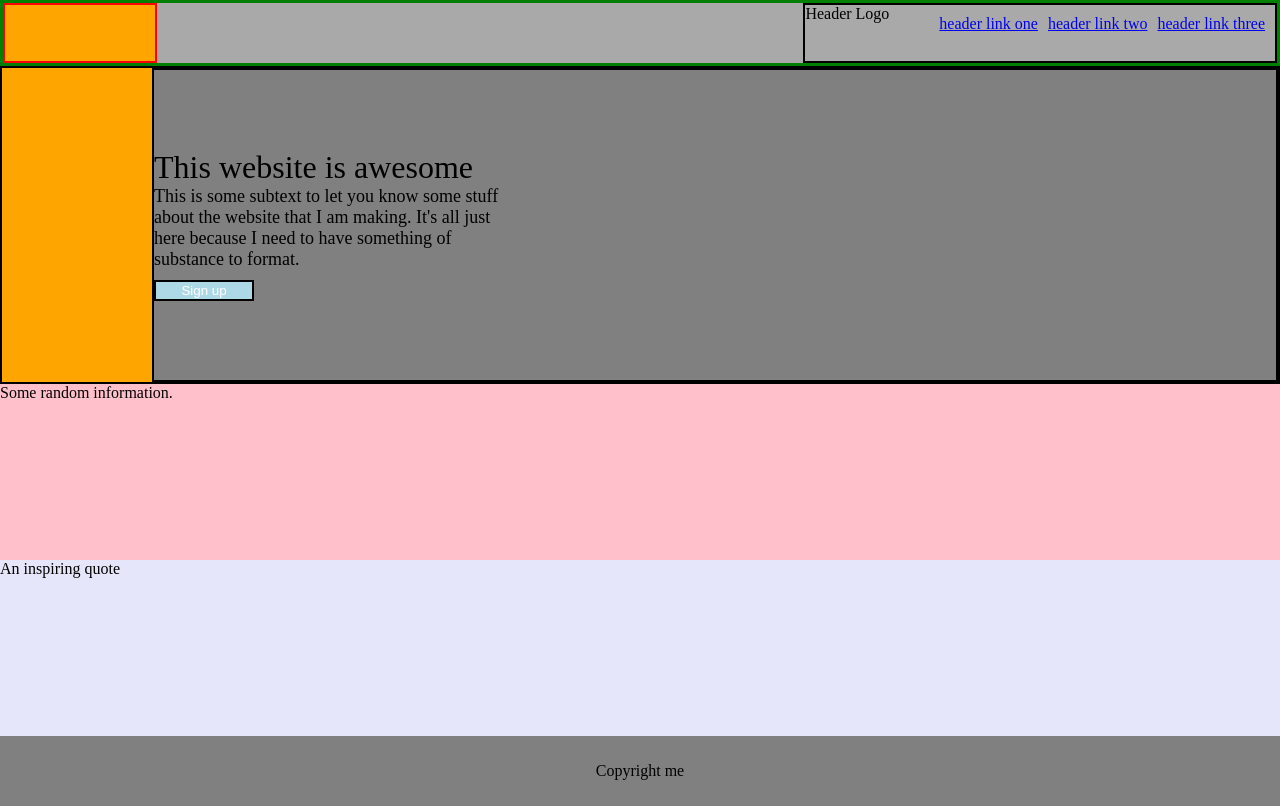
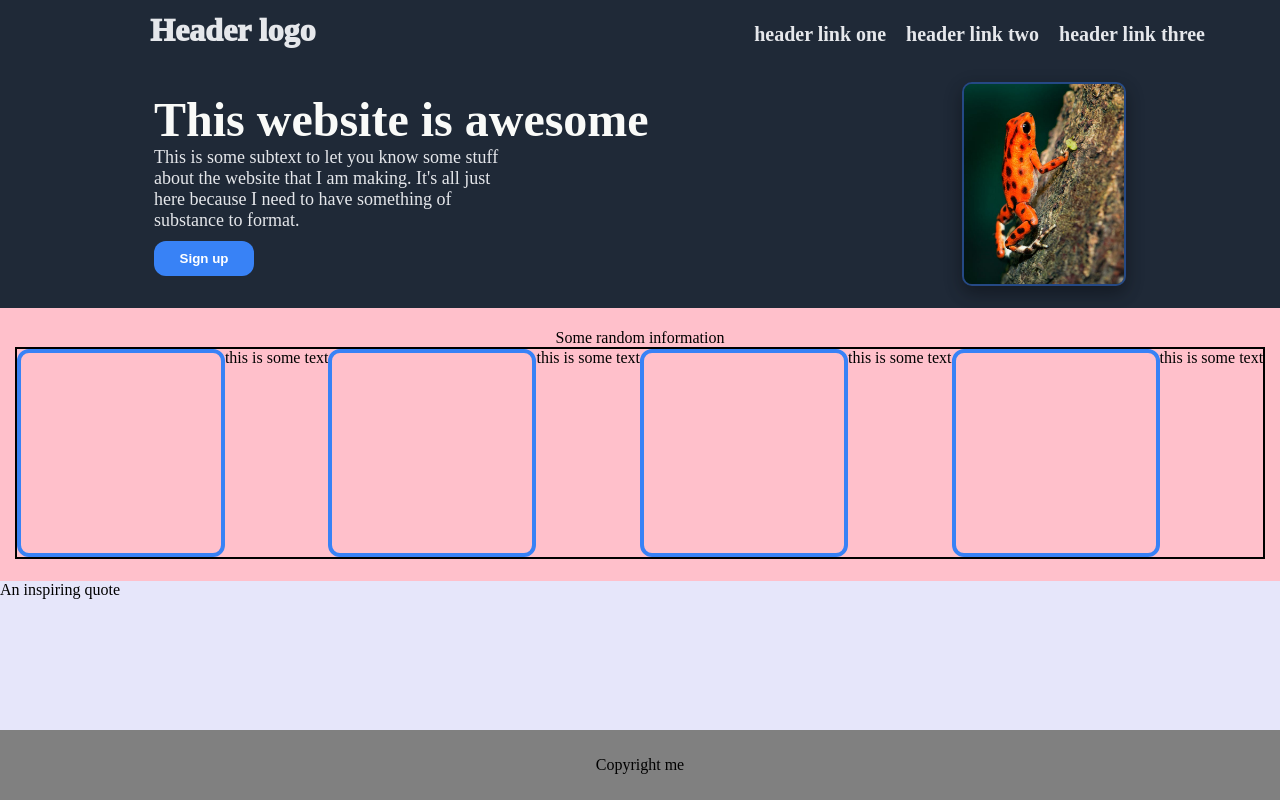
Before and after one commit to TricoMint/landing-page, a plain HTML site: page index.html in a window 1280 px wide. Drawn offline with Linux system fonts and the light colour scheme.

Commit message:
update index.html style.css

```diff
--- a/index.html
+++ b/index.html
@@ -9,17 +9,22 @@
 </head>
 <body>
 
+
+
     <div class="header">
 <div class="headerblock"></div>
 
 <div class="headertxt">
-    <div class="logo">Header Logo</div>
+    <div class="logo">Header logo
 
-<ul>
+
+<ul class="links">
     <li><a href="#">header link one</a></li>
     <li><a href="#">header link two</a></li>
     <li><a href="#">header link three</a></li>
 </ul>
+</div>
+
 </div>
     </div>
 
@@ -27,8 +32,9 @@
   <div class="body">
 
 <div class="box1">
-    <div class="block"></div>
+
 <div class="box1container">
+
     <div class="box1txt1">This website is awesome</div>
         <div class="box1txt2">This is some subtext to
             let you know some stuff about the website
@@ -36,12 +42,32 @@
             I need to have something of substance to
             format.
             <button>Sign up</button>
-</div>
-        </div>
+
 
 </div>
 
-<div class="box2">Some random information.</div>
+
+        </div>
+        <img class="frog" img src="frog.jpeg" alt="A Frawg">
+
+</div>
+
+<div class="box2">
+    <div class="info">Some random information</div>
+
+    <div class="cubecontainer">
+        <div class="cube"></div>
+        this is some text
+        <div class="cube"></div>
+        this is some text
+        <div class="cube"></div>
+        this is some text
+        <div class="cube"></div>
+        this is some text
+    </div>
+
+</div>
+
 <div class="box3">An inspiring quote</div>
 
   </div>
--- a/style.css
+++ b/style.css
@@ -3,35 +3,45 @@ body {
 }
 
 .header {
+    display: flex;
     justify-content: space-between;
-    display: flex;
-    background-color: darkgray;
-    border: 3px solid green;
+    background-color: #1F2937;
     height: 60px;
 }
 
 .headerblock {
-    border: 2px solid red;
-    width: 150px;
-    background-color: orange;
+    flex-grow: 1;
+    max-width: 150px;
+    min-width: 10px;
+    background-color: #1F2937;
 
 }
 
 .headertxt {
-    border: 2px solid black;
+    font-size: 32px;
+    font-weight: 1000;
+    flex-grow: 1;
     display: flex;
-    justify-content: flex-start;
+    color: #E5E7EB
 }
 
 .logo {
 
+    flex-grow: 1;
+    display: flex;
+    justify-content: space-between;
+    align-items: center;
+
 }
 
+.links {
+  margin-right: 75px;
+}
 
 ul {
+    align-items: center;
     display: flex;
-    gap: 10px;
-    margin: 10px;
+    gap: 20px;
 }
 
 li {
@@ -39,7 +49,10 @@ li {
 }
 
 a {
-
+    color: #E5E7EB;
+    font-size: 20px;
+    font-weight: 600;
+    text-decoration: none;
 }
 
 .body {
@@ -50,61 +63,84 @@ a {
 
 
 .box1 {
-    border: 2px solid black;
     flex-grow: 1;
     display: flex;
     font-size: 32px;
-    justify-content: flex-start;
-    background-color: gray;
+    align-items: center;
+    justify-content: space-around;
+    background-color: #1F2937;
 }
 
-.block {
-    flex-grow: 1;
-    display: flex;
-    max-width: 150px;
-    min-width: 10px;
-    background-color: orange;
-
-}
 
 .box1container {
-    flex-grow: 4;
-    border: 2px solid black;
+    max-width: 500px;
+    flex-grow: 3;
     display: flex;
     flex-direction: column;
     justify-content: center;
 }
 
+.frog {
+    border: 2px solid #254985;
+    border-radius: 10px;
+    box-shadow: 0 8px 16px 0 rgba(0,0,0,0.2), 0 6px 20px 0 rgba(0,0,0,0.19);
+    height: 200px;
+    width: auto;
+}
 
 .box1txt1 {
-
+font-size: 48px;
+font-weight: bolder;
+color: #F9FAF8
 
 }
 
 .box1txt2 {
     max-width: 350px;
     font-size: large;
-
+    color: #E5E7EB
 }
 
 button {
     width: 100px;
-    border: 2px solid black;
-    background-color: lightblue;
+    height: 35px;
+    background-color: #3882F6;
     color: white;
+    font-weight: bold;
     display: flex;
+    align-items: center;
     justify-content: center;
     margin-top: 10px;
+    border-radius: 12px;
+    border-style: solid;
+    border: 0;
 }
 
 .box2 {
     background-color: pink;
     flex-grow: 1;
+    display: flex;
+    flex-direction: column;
+    justify-content: center;
+    align-items: center;
+}
+
+.cubecontainer {
+    display: flex;
+    border: 2px solid black;
+}
+
+.cube {
+    height: 200px;
+    width: 200px;
+    border: 4px solid #3882F6;
+    border-radius: 12px;
+
 }
 
 .box3 {
     background-color: lavender;
-    flex-grow: 1;
+    flex-grow: 3;
 }
 
 .footer {
```
